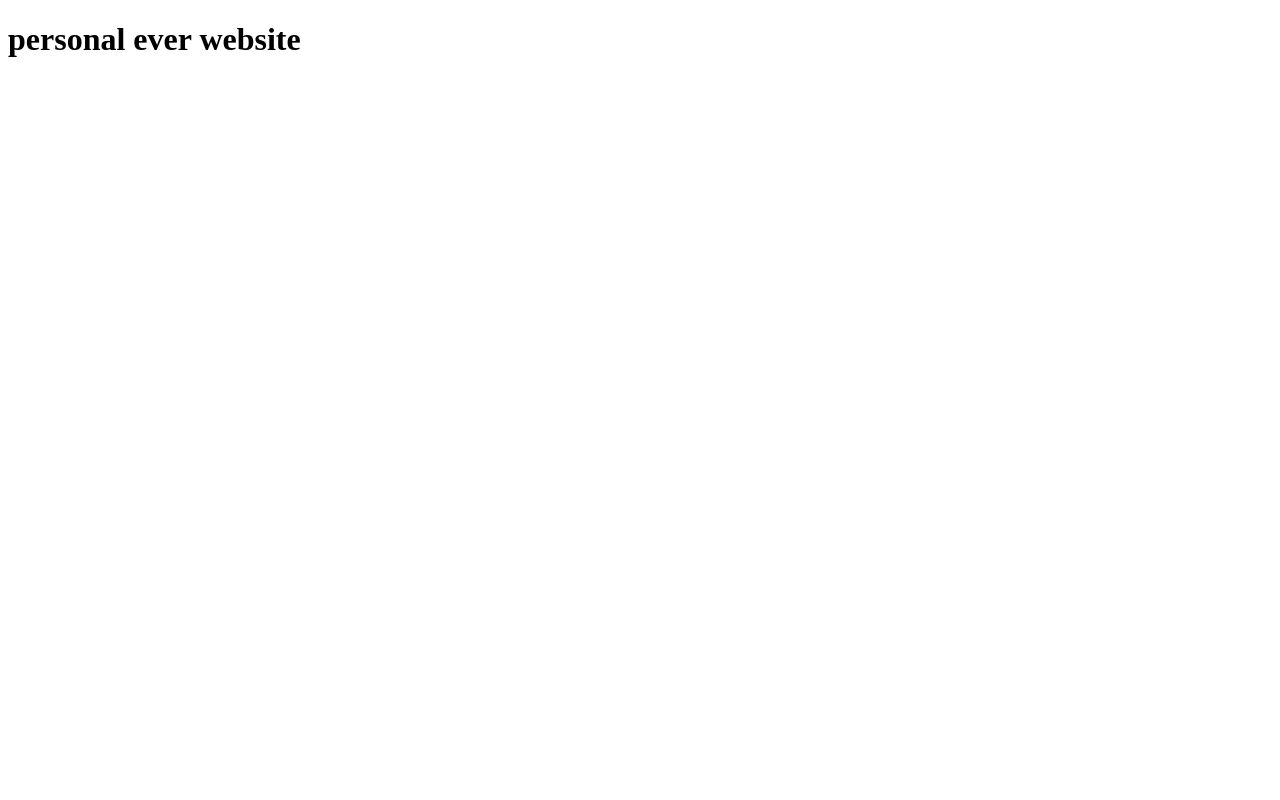
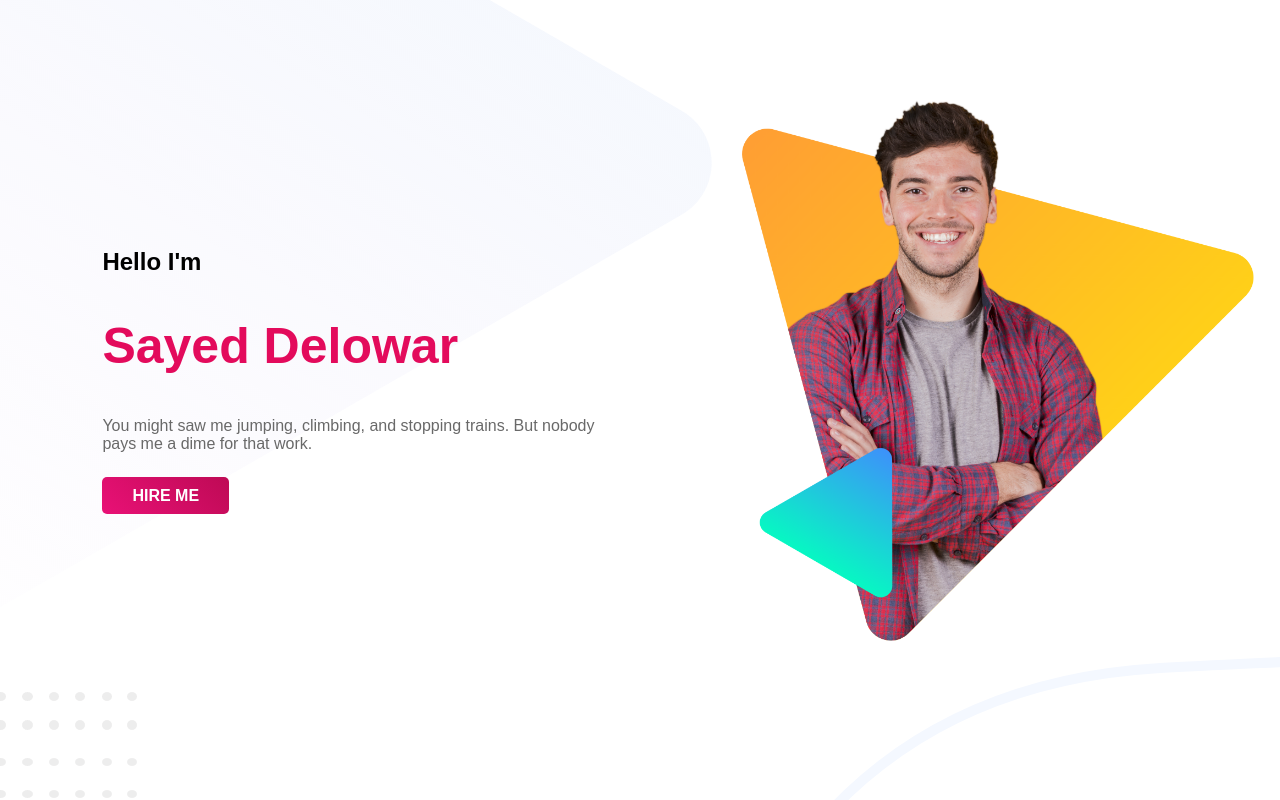
Before and after one commit to S-Delowar/personal-website, a plain HTML site: page index.html in a window 1280 px wide. Shown: the top 800 px of the page. Drawn offline with Linux system fonts and the light colour scheme; a web font is replaced by a local one.

Commit message:
top and bio part

```diff
--- a/index.html
+++ b/index.html
@@ -3,9 +3,33 @@
 <head>
     <meta charset="UTF-8">
     <meta name="viewport" content="width=<device-width>, initial-scale=1.0">
-    <title>Document</title>
+    <link href="https://fonts.googleapis.com/css?family=Muli&display=swap" rel="stylesheet">
+     <link rel="stylesheet" href="style.css">
+    <title>personal website</title>
 </head>
 <body>
-    <h1>personal ever website</h1>
+    <section class="top-section">
+        <div class="half-width text-top-padding">
+            <h1>Hello I'm</h1>
+            <h1 class="name">Sayed Delowar</h1>
+            <p>You might saw me jumping, climbing, and stopping trains. But nobody pays me a dime for that work.</p>
+            <br>
+            <a class="link-button" target="_blank" href="https://www.linkedin.com/in/sayed-delowar-1894111a3/">HIRE ME</a>
+        </div>
+        <div class="half-width">
+            <img src="images/peter.png" alt="sayed">
+        </div>
+    </section>
+    <section class="bio-section">
+        <div class="half-width">
+            <img src="images/peter_dream.png" alt="">
+        </div>
+        <div class="half-width text-top-padding">
+            <h1>Biography</h1>
+            <p>Lorem Ipsum is simply dummy text of the printing and typesetting industry. Lorem Ipsum has been the industry's standard dummy text ever since the 1500s, when an unknown printer took a galley of type and scrambled it to make a type specimen book. It has survived not only five centuries, but also the leap into electronic typesetting, remaining essentially unchanged.</p>
+            <br>
+            <a class="link-button" target="_blank" href="https://s-delowar.github.io/web-portfolio/">DOWNLOAD CV</a>
+        </div>
+    </section>
 </body>
 </html>
--- /dev/null
+++ b/style.css
@@ -0,0 +1,49 @@
+body{
+    margin: 0px;
+    font-family: 'Muli', sans-serif;
+}
+p{
+    color: dimgray;
+}
+section{
+    height: 800px;
+    width:100%;
+    padding-bottom: 100px;
+    padding-top: 100px;
+}
+.half-width{
+    width: 40%;
+    float: left;
+    margin-left: 4%;
+    padding-left: 4%;
+    padding-right: 2%;
+
+}
+.half-width img{
+    width: 100%;
+}
+.text-top-padding{
+    padding-top: 10%;
+}
+.name{
+    font-size: 50px;
+    color: #E30B5C;
+    font-weight: 800;
+}
+.link-button{
+    text-decoration: none;
+    font-weight: 700;
+    background-image: linear-gradient(45deg,#e91176,rgb(190, 10, 85));
+    color:white;
+    padding: 10px 30px;
+    border-radius: 5px;
+
+}
+.top-section{
+    background-image: url("images/header-bg.png");
+    background-repeat: no-repeat;
+}
+.bio-section{
+    background-image: url("images/biography-bg.png");
+    background-repeat: no-repeat;
+}
```
Also changed, not shown: images/biography-bg.png (added), images/footer-bg.png (added), images/header-bg.png (added), images/image 16.png (added), images/latest-work-bg.png (added), images/latest-work/work-1.png (added), images/latest-work/work-2.jpg (added), images/latest-work/work-3.jpg (added), images/peter.png (added), images/peter_dream.png (added), images/sayed1.png (added), images/sayed2.png (added), 1 other file.
